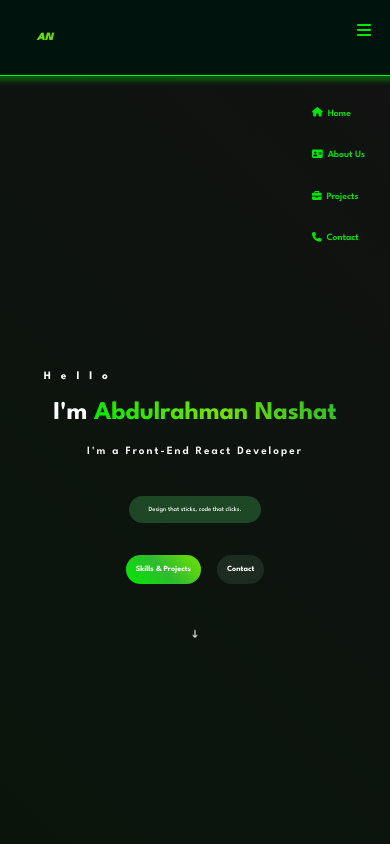
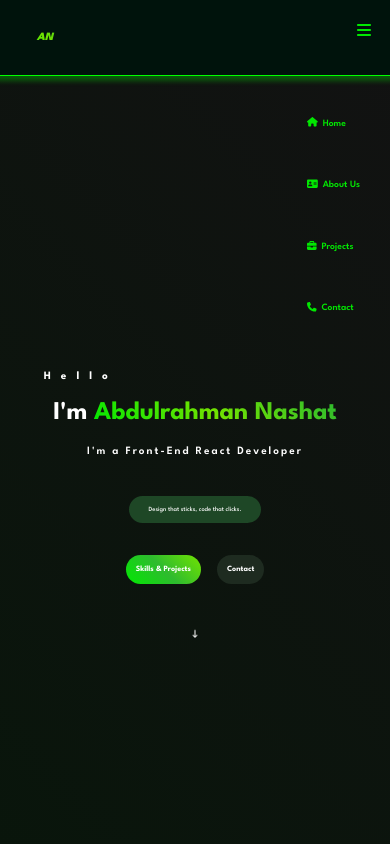
Before and after one commit to AN1001110/Portfolio, a React (Vite) app: page / in a window 390 px wide. Shown: the top 844 px of the page. Built offline with nearby package versions, Linux system fonts and the light colour scheme.

Commit message:
portfolio v1

```diff
--- a/src/styles/components/Header.css
+++ b/src/styles/components/Header.css
@@ -130,16 +130,12 @@ header .container ul li a span {
     right: 0;
     margin: 0;
     background-color: var(--header-color);
-    gap: 5vw;
-    -webkit-transition: all 0.8s  ease;
-    -moz-transition: all 0.8s  ease;
-    -ms-transition: all 0.8s  ease;
-    -o-transition: all 0.8s  ease;
+   gap: 0;
 }
   header .container ul li {
-    padding-left: var(--main-padding);
-    padding-right: var(--main-padding);
-    margin: 10px 0;
+    padding-left: 25px;
+    padding-right: 25px;
+    margin:  var(--main-padding) 0;
 
   }
 
```
